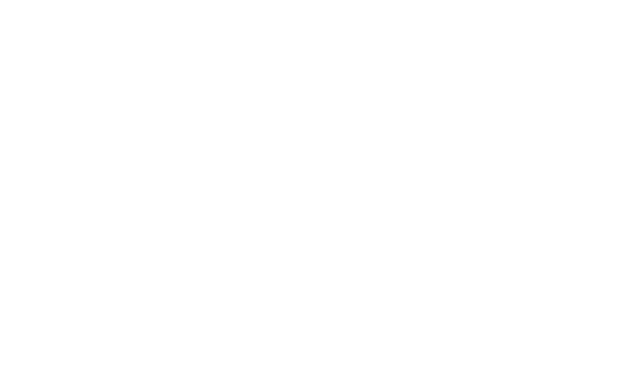
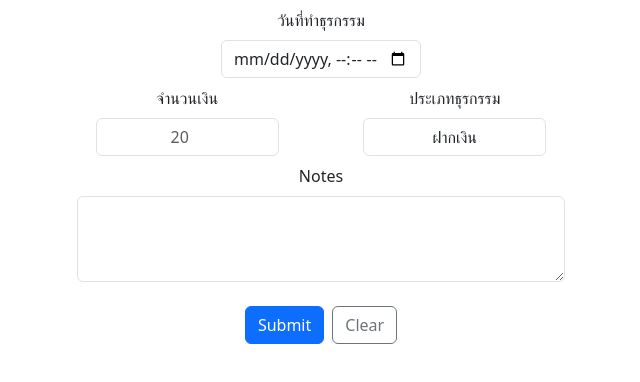
Before and after one commit to abdulthemagician/vibe-bank, a website: page publics/index.html in a window 1280 px wide. Shown: the whole page, without its empty margins (319-959 px from the left). Drawn offline with nearby package versions, Linux system fonts and the light colour scheme.

Commit message:
feat: add transaction input page frontend

```diff
--- a/publics/index.html
+++ b/publics/index.html
@@ -4,8 +4,45 @@
     <meta charset="UTF-8">
     <meta name="viewport" content="width=device-width, initial-scale=1.0">
     <title>Vibe Bank</title>
+    <link rel="stylesheet" href="https://cdn.jsdelivr.net/npm/bootstrap@5.3.8/dist/css/bootstrap.min.css">
+    <style>
+    </style>
 </head>
 <body>
-
+    <div class="container">
+        <form class="mt-2 d-flex flex-column align-items-center">
+            <div class="row mb-2">
+                <label class="form-label text-center" for="transaction-date">วันที่ทำธุรกรรม</label>
+                <!-- Add JS Script for fetch current datetime local-->
+                <input class="form-control mx-auto" name="transaction-date" type="datetime-local" style="width: 200px">
+            </div>
+            <div class="row mb-2 align-items-center justify-content-center">
+                <div class="col-sm-6 col-10 mb-2">
+                    <label class="form-label text-center d-block" for="amount">จำนวนเงิน</label>
+                    <input class="form-control w-75 mx-auto text-center" name="amount" type="number" placeholder="20">
+                </div>
+                <div class="col-sm-6 col-10 mb-2">
+                    <label class="form-label text-center d-block" for="action-type">ประเภทธุรกรรม</label>
+                    <select class="form-control w-75 mx-auto text-center" name="action-type">
+                        <option value="deposit">ฝากเงิน</option>
+                        <option value="withdraw">ถอนเงิน</option>
+                    </select>
+                </div>
+                <div class="row">
+                    <div class="col">
+                        <label class="form-label text-center d-block" for="notes">Notes</label>
+                        <textarea class="form-control text-center mx-auto" name="notes" rows="3" cols="8"></textarea>
+                    </div>
+                </div>
+            </div>
+            <div class="row">
+                <div class="d-flex gap-2 justify-content-center mt-3">
+                    <button class="btn btn-primary" type="button">Submit</button>
+                    <button class="btn btn-outline-secondary" type="button">Clear</button>
+                </div>
+            </div>
+        </form>
+    </div>
+    <script src="https://cdn.jsdelivr.net/npm/bootstrap@5.3.8/dist/js/bootstrap.bundle.min.js"></script>
 </body>
 </html>
```
